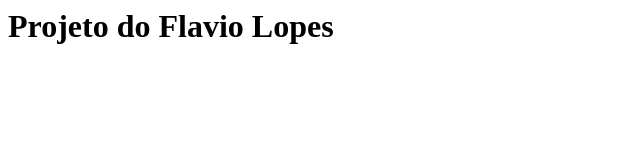
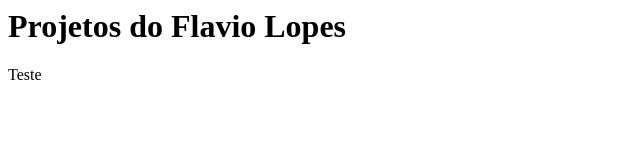
Before and after one commit to flaviotxa/curso-git, a plain HTML site: page index.html in a window 1280 px wide. Shown: the whole page, without its empty margins (0-640 px from the left). Drawn offline with Linux system fonts and the light colour scheme.

Commit message:
Crido paragrafo e alterado h1

```diff
--- a/index.html
+++ b/index.html
@@ -2,6 +2,7 @@
     <head>
     </head>
     <body>
-        <h1>Projeto do Flavio Lopes </h1>
+        <h1>Projetos do Flavio Lopes </h1>
+        <p>Teste</p>
     </body>
 </html>
```
